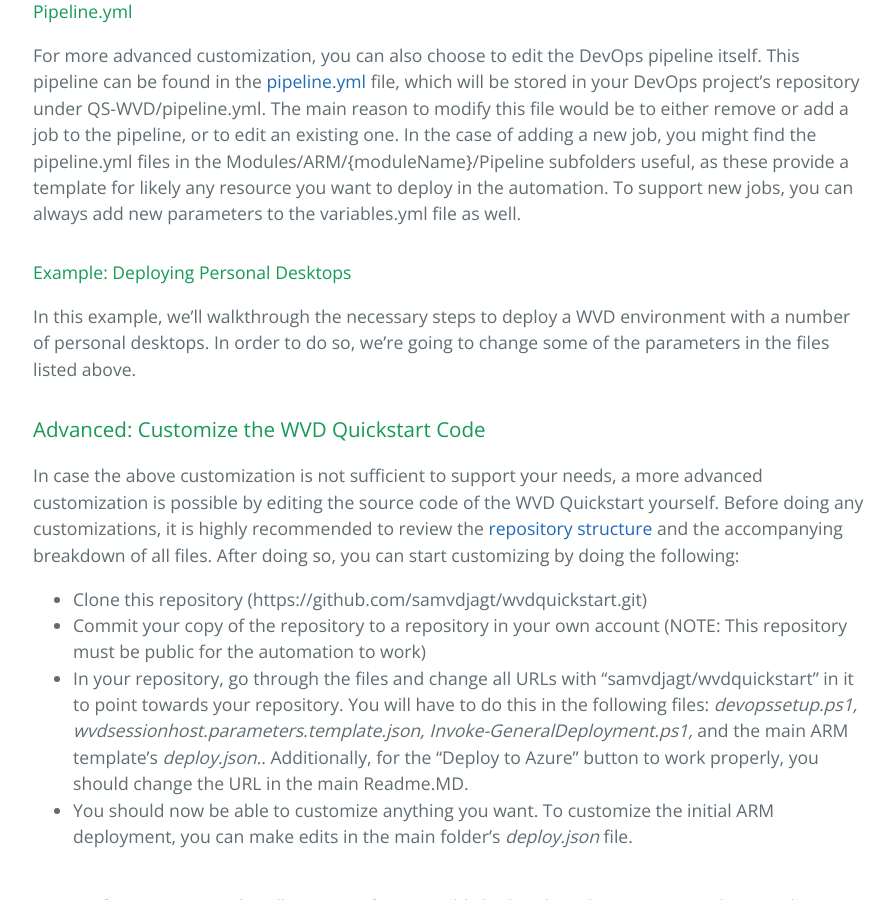
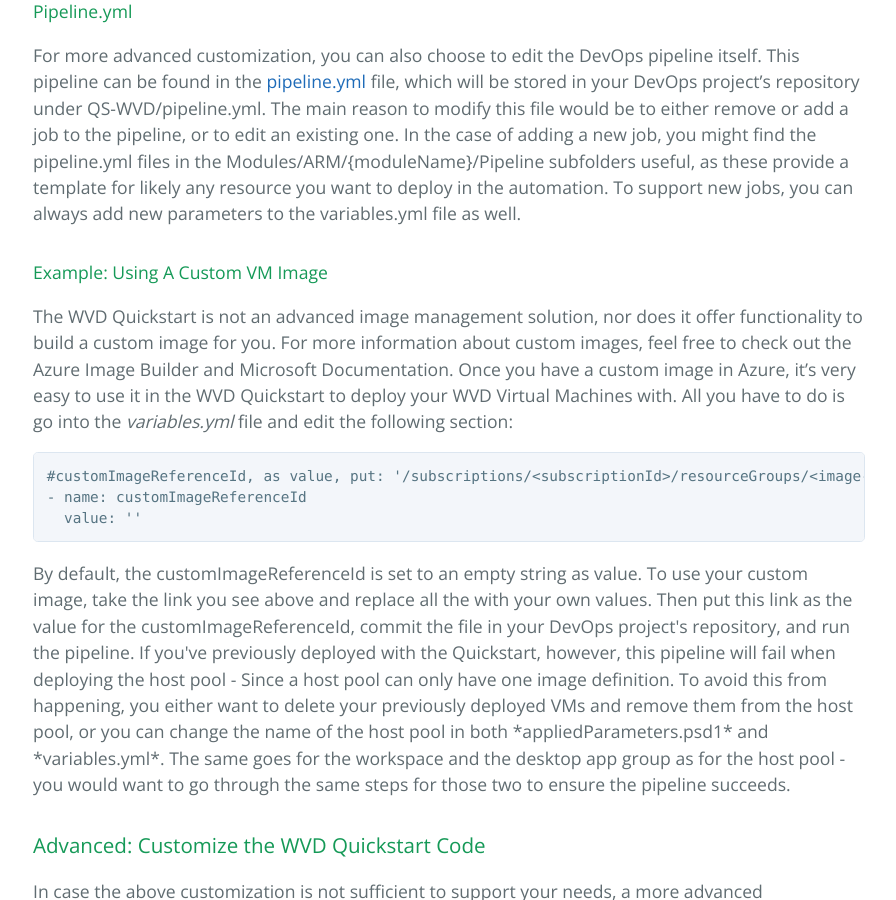
Before and after one commit to samvdjagt/wvdquickstart, a Jekyll site: the page built from customize.md, in a window 1280 px wide and 900 px high, scrolled down 3571 px. Shown: the whole window, without its empty margins (191-1087 px from the left). Built offline with Jekyll 4.4.1, drawn with Linux system fonts in a browser that asks for light colours.

Commit message:
Update customize.md

````diff
--- a/customize.md
+++ b/customize.md
@@ -91,8 +91,14 @@
 #### Pipeline.yml
 For more advanced customization, you can also choose to edit the DevOps pipeline itself. This pipeline can be found in the <a href="https://github.com/samvdjagt/wvdquickstart/tree/master/QS-WVD/pipeline.yml" target="_blank">pipeline.yml</a> file, which will be stored in your DevOps project's repository under QS-WVD/pipeline.yml. The main reason to modify this file would be to either remove or add a job to the pipeline, or to edit an existing one. In the case of adding a new job, you might find the pipeline.yml files in the Modules/ARM/{moduleName}/Pipeline subfolders useful, as these provide a template for likely any resource you want to deploy in the automation. To support new jobs, you can always add new parameters to the variables.yml file as well.
 
-#### Example: Deploying Personal Desktops
-In this example, we'll walkthrough the necessary steps to deploy a WVD environment with a number of personal desktops. In order to do so, we're going to change some of the parameters in the files listed above.
+#### Example: Using A Custom VM Image
+The WVD Quickstart is not an advanced image management solution, nor does it offer functionality to build a custom image for you. For more information about custom images, feel free to check out the Azure Image Builder and Microsoft Documentation. Once you have a custom image in Azure, it's very easy to use it in the WVD Quickstart to deploy your WVD Virtual Machines with. All you have to do is go into the *variables.yml* file and edit the following section:
+```
+#customImageReferenceId, as value, put: '/subscriptions/<subscriptionId>/resourceGroups/<image-resource-group-name>/providers/Microsoft.Compute/galleries/<SIG name>/images/<image name>/versions/<version>'
+- name: customImageReferenceId
+  value: ''
+```
+By default, the customImageReferenceId is set to an empty string as value. To use your custom image, take the link you see above and replace all the <fields> with your own values. Then put this link as the value for the customImageReferenceId, commit the file in your DevOps project's repository, and run the pipeline. If you've previously deployed with the Quickstart, however, this pipeline will fail when deploying the host pool - Since a host pool can only have one image definition. To avoid this from happening, you either want to delete your previously deployed VMs and remove them from the host pool, or you can change the name of the host pool in both *appliedParameters.psd1* and *variables.yml*. The same goes for the workspace and the desktop app group as for the host pool - you would want to go through the same steps for those two to ensure the pipeline succeeds.
 
 ### Advanced: Customize the WVD Quickstart Code
 In case the above customization is not sufficient to support your needs, a more advanced customization is possible by editing the source code of the WVD Quickstart yourself. Before doing any customizations, it is highly recommended to review the <a href="repo" target="_blank">repository structure</a> and the accompanying breakdown of all files. After doing so, you can start customizing by doing the following:
````
